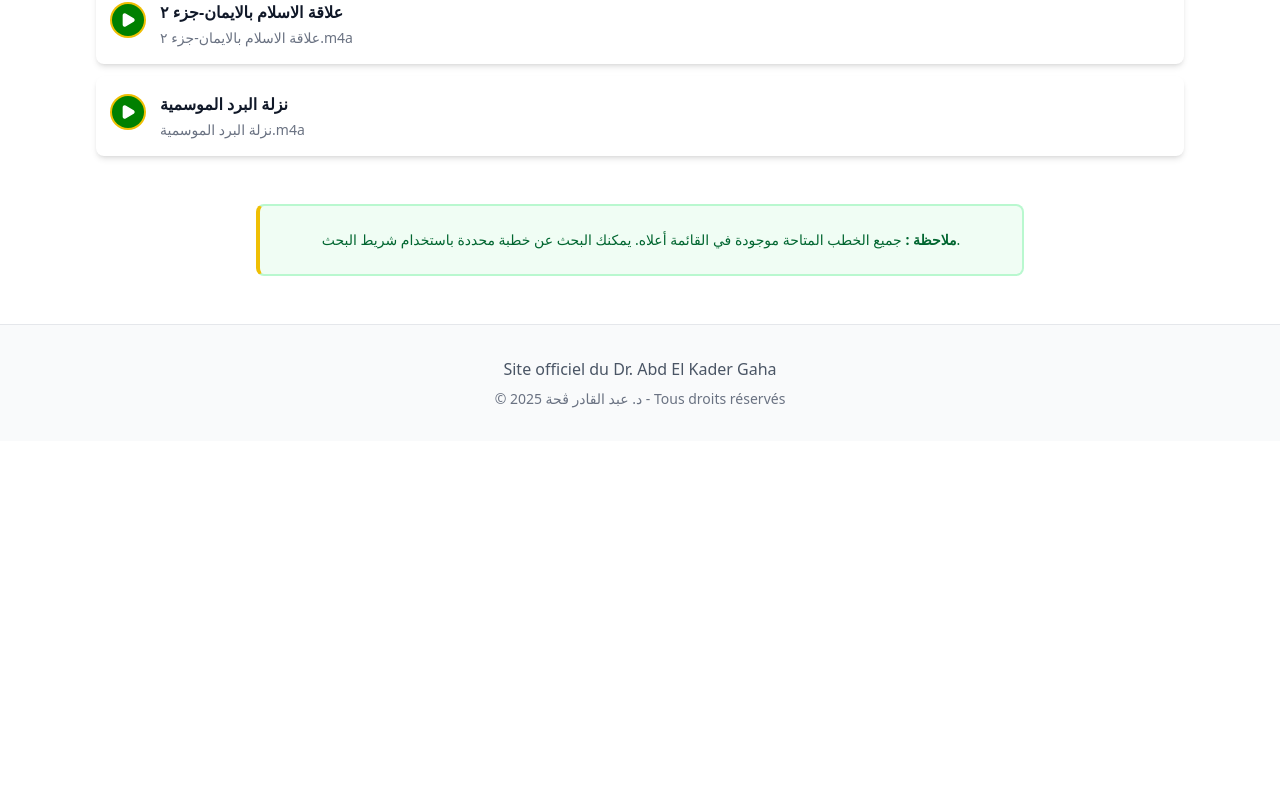
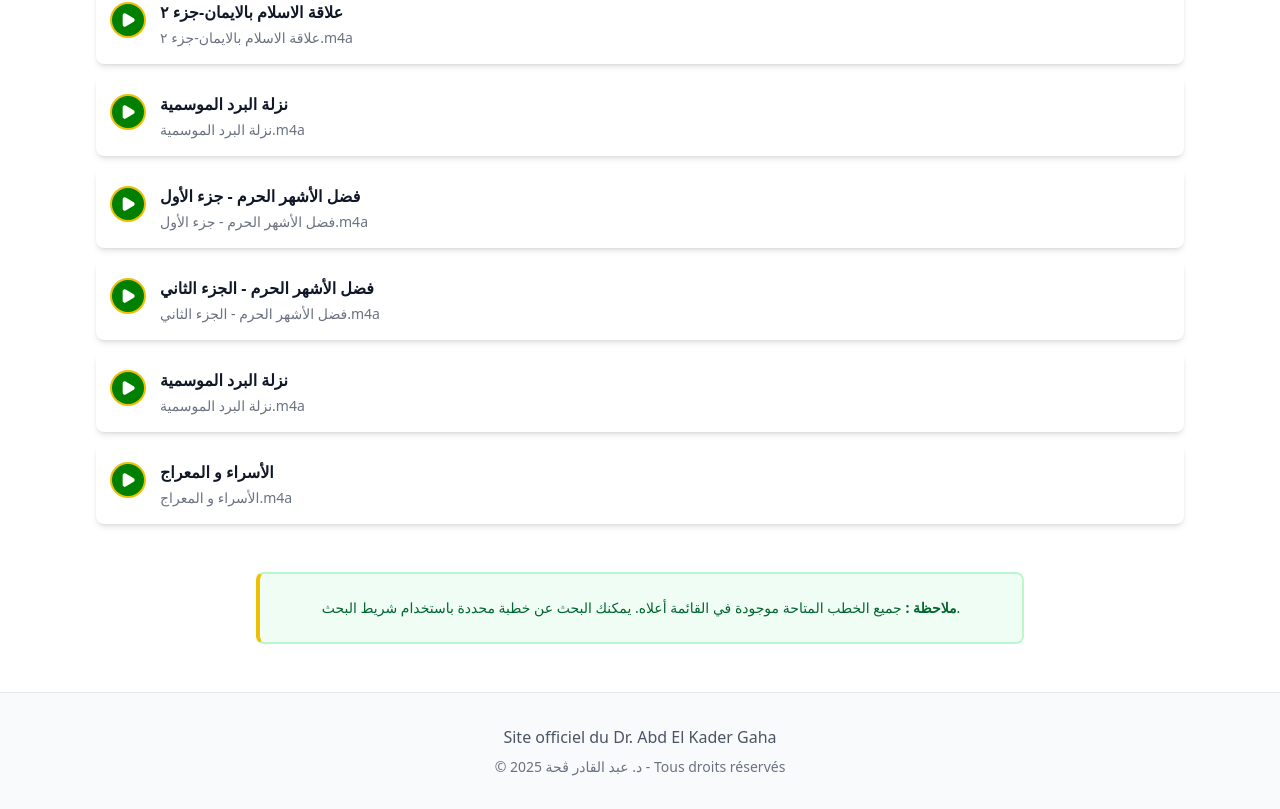
Before and after one commit to ElSangour/abdelkader_website, a Next.js app: page /fr/khoutab in a window 1280 px wide. Shown: the part 888-1697 px from the top of the page. Before the commit the page ends 1329 px from the top, so only its background shows below. Built offline with nearby package versions, Linux system fonts and the light colour scheme.

Commit message:
feat(audios): added new Khoutabs to the list

```diff
--- a/package.json
+++ b/package.json
@@ -3,7 +3,7 @@
   "version": "0.1.0",
   "private": true,
   "scripts": {
-    "dev": "next dev --turbopack",
+    "dev": "next dev",
     "build": "next build",
     "start": "next start",
     "lint": "next lint"
@@ -13,8 +13,8 @@
     "next": "15.4.2",
     "next-intl": "^4.3.9",
     "next-themes": "^0.4.6",
-    "react": "19.1.0",
-    "react-dom": "19.1.0"
+    "react": "18.3.1",
+    "react-dom": "18.3.1"
   },
   "devDependencies": {
     "@eslint/eslintrc": "^3",
--- a/src/app/[locale]/khoutab/page.tsx
+++ b/src/app/[locale]/khoutab/page.tsx
@@ -53,6 +53,30 @@ const AUDIO_FILES: AudioFile[] = [
     filename: 'نزلة البرد الموسمية.m4a',
     title: 'نزلة البرد الموسمية',
     url: '/audios/نزلة البرد الموسمية.m4a'
+  },
+  {
+    id: 'audio-9',
+    filename: 'فضل الأشهر الحرم - جزء الأول.m4a',
+    title: 'فضل الأشهر الحرم - جزء الأول',
+    url: '/audios/فضل الأشهر الحلم - جزء الأول.m4a'
+  },
+  {
+    id: 'audio-10',
+    filename: 'فضل الأشهر الحرم - الجزء الثاني.m4a',
+    title: 'فضل الأشهر الحرم - الجزء الثاني',
+    url: '/audios/فضل الأشهر الحرم - الجزء الثاني.m4a'
+  },
+  {
+    id: 'audio-11',
+    filename: 'نزلة البرد الموسمية.m4a',
+    title: 'نزلة البرد الموسمية',
+    url: '/audios/نزلة البرد الموسمية.m4a'
+  },
+  {
+    id: 'audio-12',
+    filename: 'الأسراء و المعراج.m4a',
+    title: 'الأسراء و المعراج',
+    url: '/audios/الأسراء و المعراج.m4a'
   }
 ];
 
```
Also changed, not shown: public/audios/README.md.
